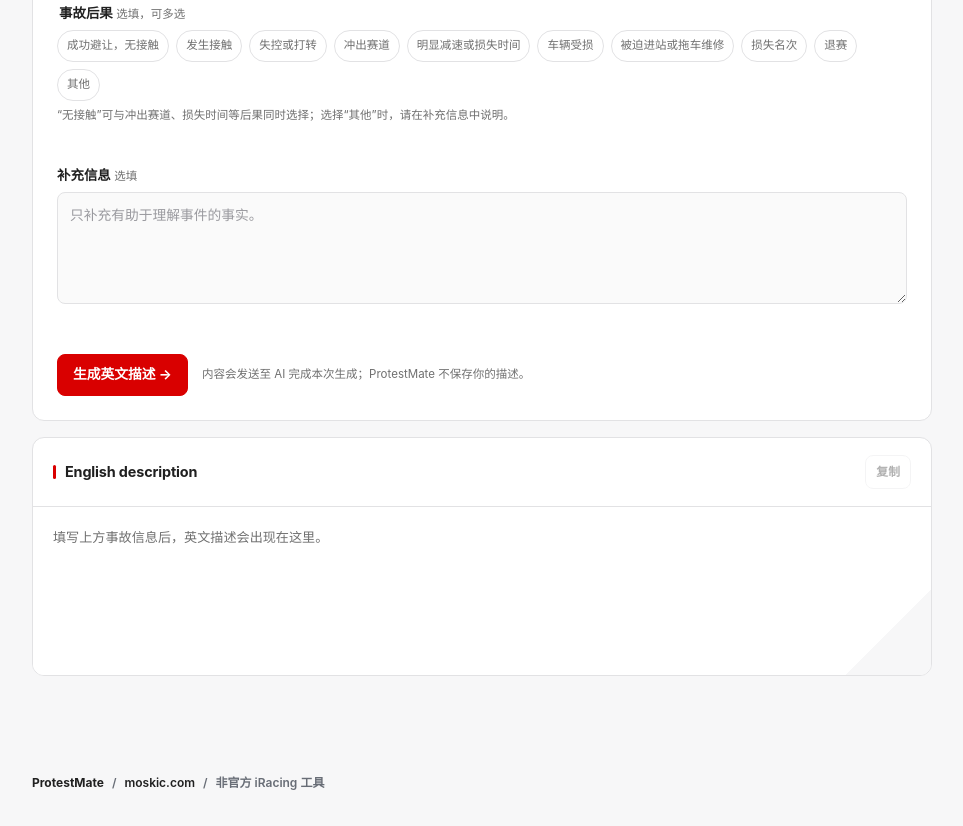
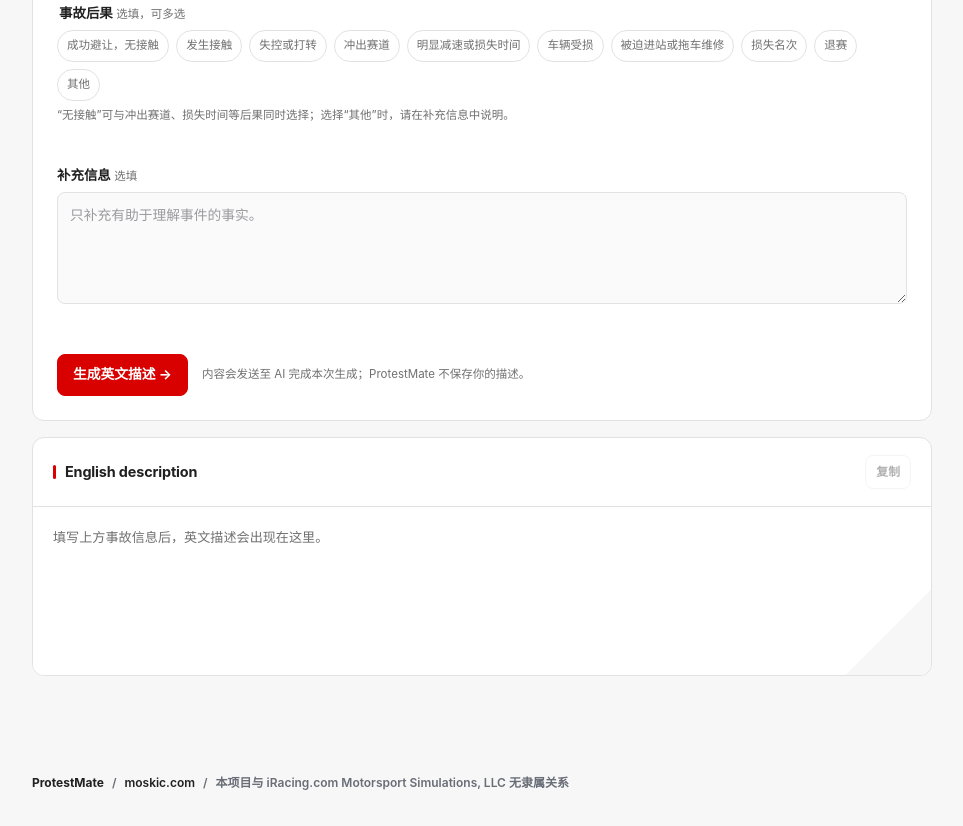
Before and after one commit to Moskic/protestmate, a website: page public/index.html in a window 1280 px wide. Shown: the part 1478-2304 px from the top of the page, without its empty margins (158-1121 px from the left). Drawn offline with Linux system fonts and the light colour scheme.

Commit message:
Update index.html

```diff
--- a/public/index.html
+++ b/public/index.html
@@ -957,7 +957,7 @@
       <span aria-hidden="true">/</span>
       <a href="https://moskic.com">moskic.com</a>
       <span aria-hidden="true">/</span>
-      <span>非官方 iRacing 工具</span>
+      <span>本项目与 iRacing.com Motorsport Simulations, LLC 无隶属关系</span>
     </footer>
 
     <script>
```
